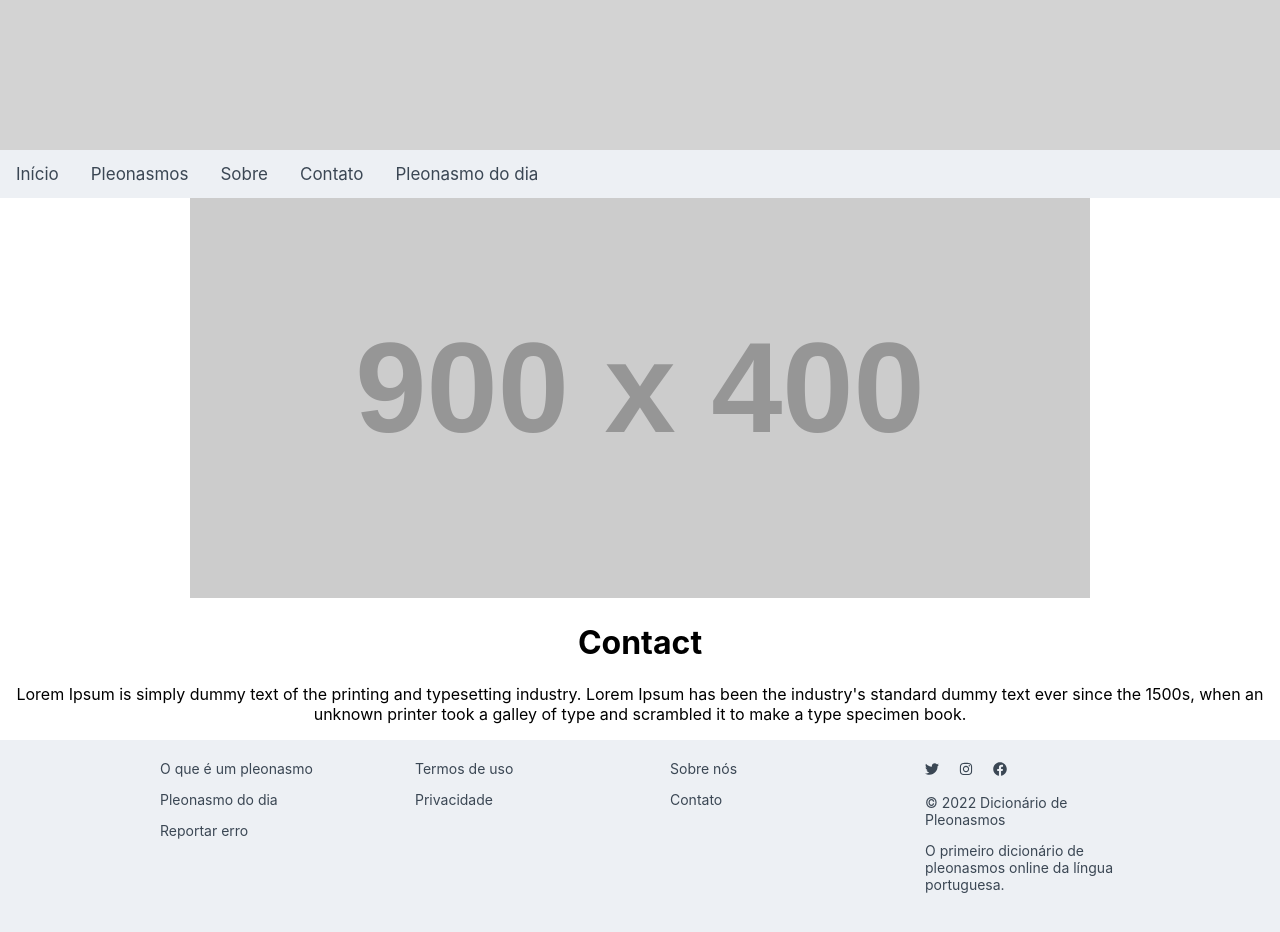
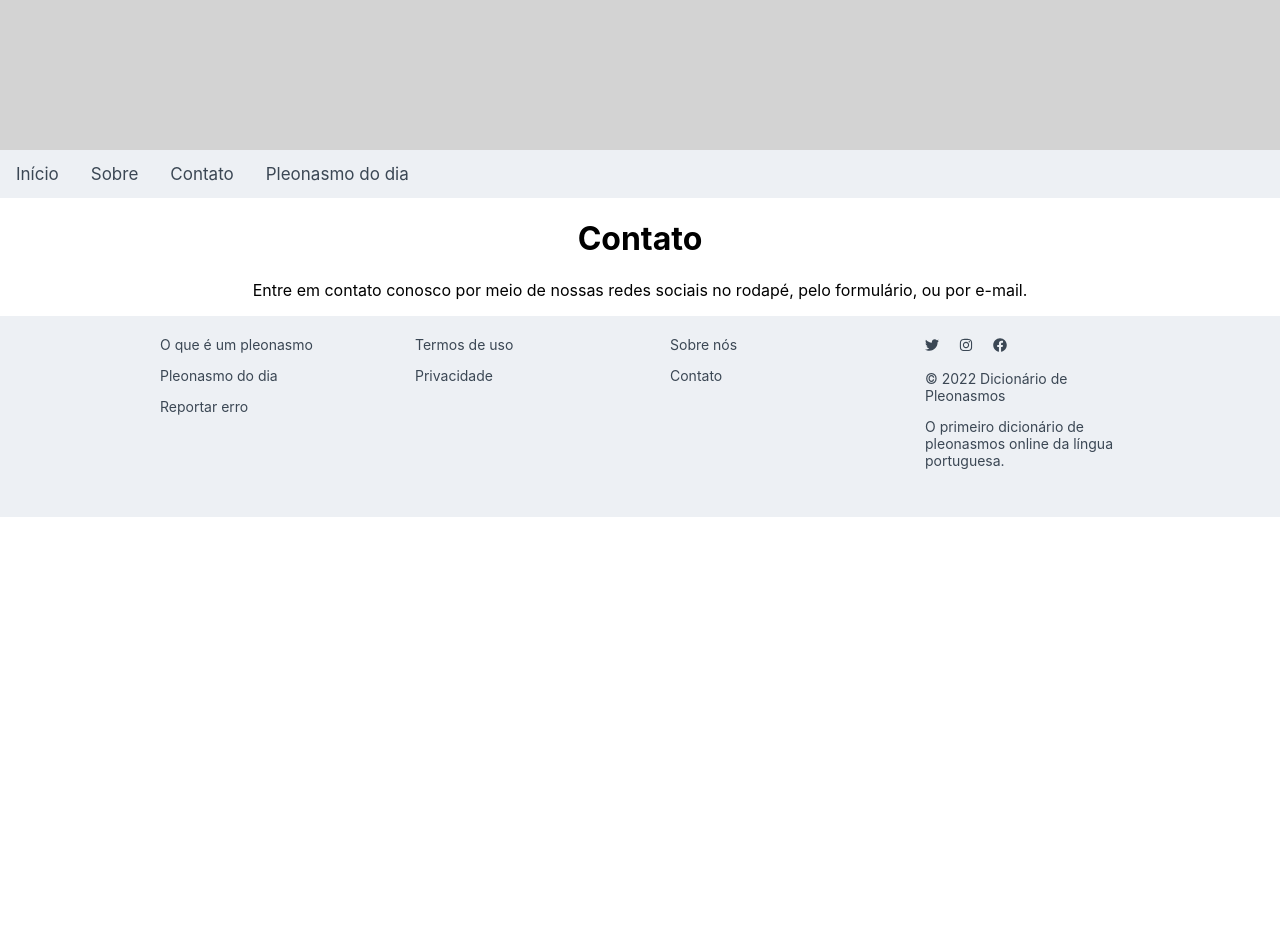
Before and after one commit to iikaro/dicionario-de-pleonasmos, a React (Create React App) app: page /react-app/contact in a window 1280 px wide. Shown: the top 932 px of the page. After the commit the page ends 800 px from the top, so only its background shows below. Built offline with nearby package versions, Linux system fonts and the light colour scheme.

Commit message:
fix: adjust footer position, remove empty page from navigation bar, and update text on existing pages

```diff
--- a/src/Components/Footer/FooterStyles.js
+++ b/src/Components/Footer/FooterStyles.js
@@ -3,7 +3,6 @@ import styled from 'styled-components';
 export const FooterBox = styled.div`
   padding: 20px 0px;
   background: #edf0f4;
-  position: absolute;
   width: 100%;
 `;
 
@@ -12,6 +11,8 @@ export const Container = styled.div`
     flex-direction: column;
     justify-content: center;
     max-width: 1000px;
+    margin-top: auto;
+    bottom: 0;
     margin: 0 auto;
 `;
 
--- a/src/Components/NavigationBar/NavigationBar.js
+++ b/src/Components/NavigationBar/NavigationBar.js
@@ -4,7 +4,6 @@ const NavigationBar = () => {
   return (
     <div class="topnav">
     <a href="/react-app">Início</a>
-    <a href="/react-app/pleonasm-list">Pleonasmos</a>
     <a href="/react-app/about">Sobre</a>
     <a href="/react-app/contact">Contato</a>
     <a href="/react-app/pleonasm-of-the-day">Pleonasmo do dia</a>
--- a/src/Components/Pages/About.js
+++ b/src/Components/Pages/About.js
@@ -2,27 +2,11 @@ import React from "react";
 
 function About() {
   return (
-    <div className="about">
-      <div class="container">
-        <div class="row align-items-center my-5">
-          <div class="col-lg-7">
-            <img
-              class="img-fluid rounded mb-4 mb-lg-0"
-              src="http://placehold.it/900x400"
-              alt=""
-            />
-          </div>
-          <div class="col-lg-5">
-            <h1 class="font-weight-light">About</h1>
-            <p>
-              Lorem Ipsum is simply dummy text of the printing and typesetting
-              industry. Lorem Ipsum has been the industry's standard dummy text
-              ever since the 1500s, when an unknown printer took a galley of
-              type and scrambled it to make a type specimen book.
-            </p>
-          </div>
-        </div>
-      </div>
+    <div>
+      <h1 class="font-weight-light">Sobre nós</h1>
+      <p>
+        O Dicionário Online de Pleonasmos da Língua Portuguesa© foi criado em Janeiro de 2022.
+      </p>
     </div>
   );
 }
--- a/src/Components/Pages/Contact.js
+++ b/src/Components/Pages/Contact.js
@@ -2,27 +2,11 @@ import React from "react";
 
 function Contact() {
   return (
-    <div className="contact">
-      <div class="container">
-        <div class="row align-items-center my-5">
-          <div class="col-lg-7">
-            <img
-              class="img-fluid rounded mb-4 mb-lg-0"
-              src="http://placehold.it/900x400"
-              alt=""
-            />
-          </div>
-          <div class="col-lg-5">
-            <h1 class="font-weight-light">Contact</h1>
-            <p>
-              Lorem Ipsum is simply dummy text of the printing and typesetting
-              industry. Lorem Ipsum has been the industry's standard dummy text
-              ever since the 1500s, when an unknown printer took a galley of
-              type and scrambled it to make a type specimen book.
-            </p>
-          </div>
-        </div>
-      </div>
+    <div>
+      <h1 class="font-weight-light">Contato</h1>
+      <p>
+        Entre em contato conosco por meio de nossas redes sociais no rodapé, pelo formulário, ou por e-mail.
+      </p>
     </div>
   );
 }
--- a/src/Components/Pages/Home.js
+++ b/src/Components/Pages/Home.js
@@ -6,10 +6,12 @@ function Home() {
         <div>
             <h1>Dicionário de Pleonasmos</h1>
             <HomeTextBox><p>
-                Lorem Ipsum is simply dummy text of the printing and typesetting
-                industry. Lorem Ipsum has been the industry's standard dummy text
-                ever since the 1500s, when an unknown printer took a galley of
-                type and scrambled it to make a type specimen book.
+                Bem-vindo ao primeiro dicionário de pleonasmos online da língua portuguesa.</p>
+                <p>
+                Aqui, os pleonasmos são organizados em verbetes, categorizados de acordo com a class gramatical das expressões que os compõem, explicados, e exemplificados,
+                </p>
+                <p>
+                tanto com ocorrências quanto com expressões que ilustram como o pleonasmo deve ser evitado. Possui uma dúvida? Gostaria de compartilhar um pleonasmo? Entre em contato!
             </p></HomeTextBox>
         </div>
     );
--- a/src/Components/Pages/HomeStyles.js
+++ b/src/Components/Pages/HomeStyles.js
@@ -1,9 +1,10 @@
 import styled from 'styled-components';
 
 export const HomeTextBox = styled.div`
-  padding: 20px 0px;
+  padding: 20px 0px 100px;
   background: #ffffff;
   position: relative;
+  text-align: center;
   bottom: 0;
   width: 100%;
 `;
```
